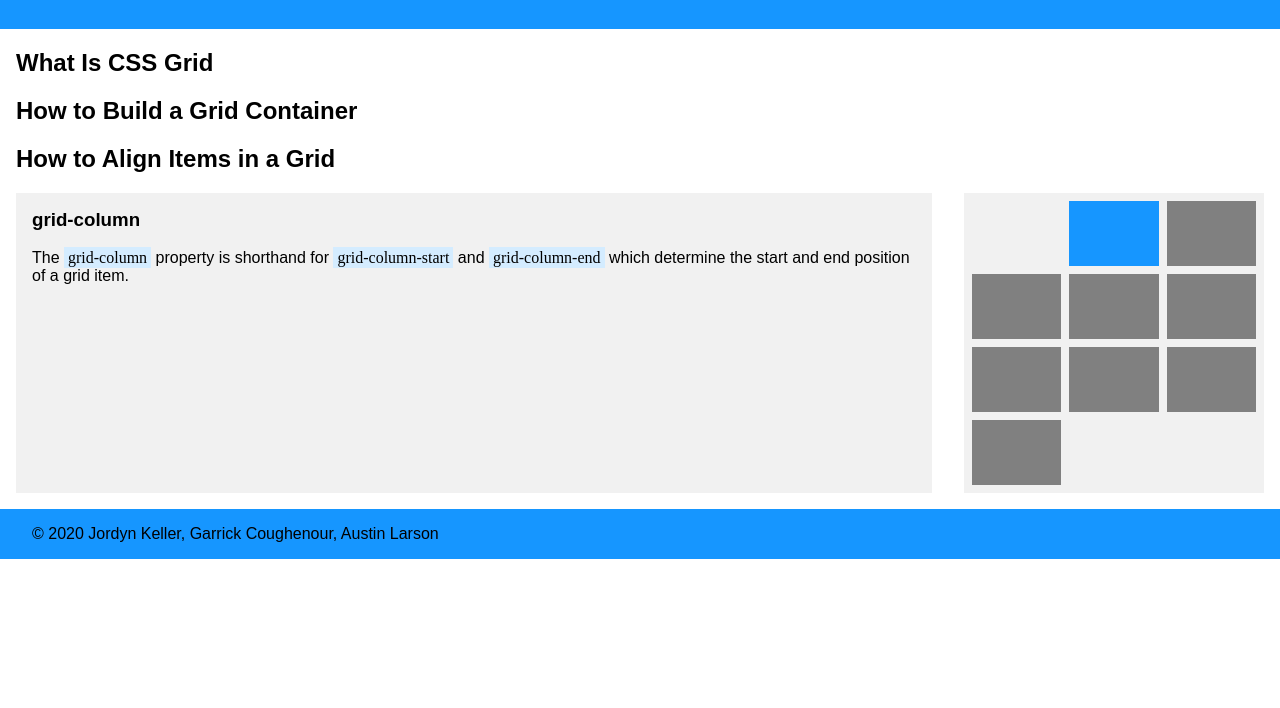
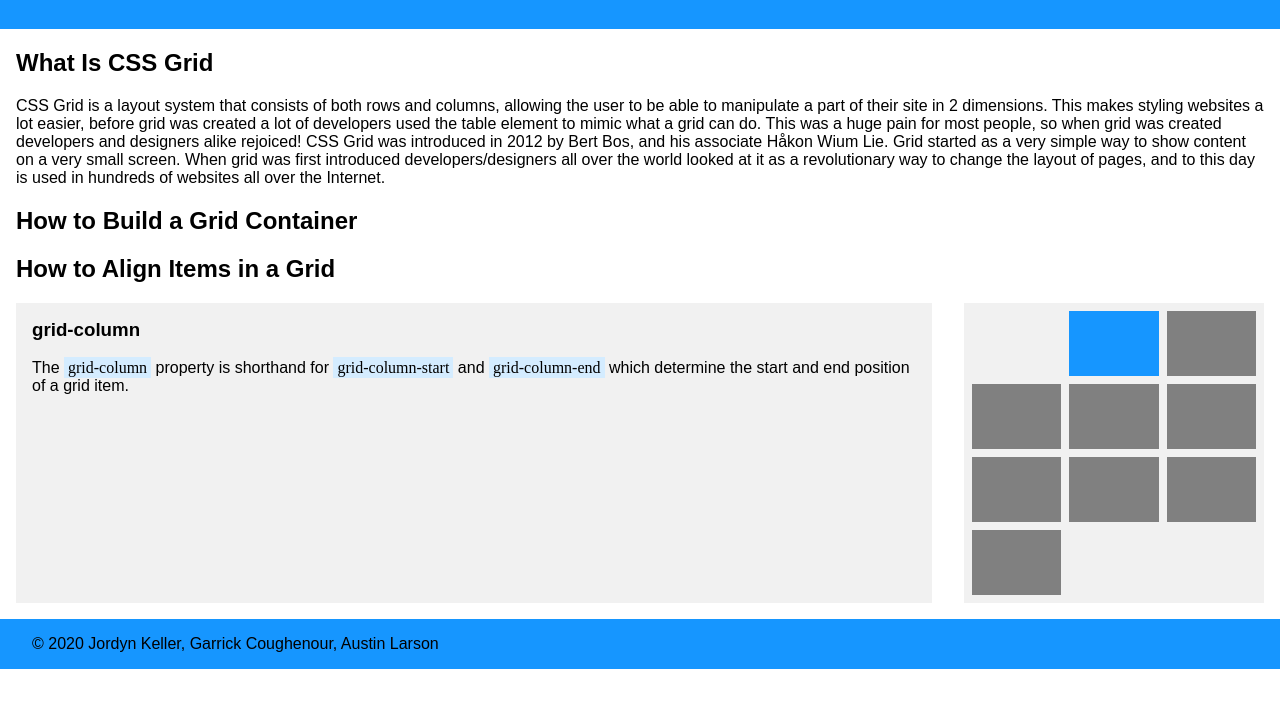
Before and after one commit to jordynkeller/Grid, a plain HTML site: page index.html in a window 1280 px wide. Shown: the part 72-780 px from the top of the page. Drawn offline with Linux system fonts and the light colour scheme.

Commit message:
fill "What Is CSS Grid"

```diff
--- a/index.html
+++ b/index.html
@@ -14,6 +14,7 @@
     <main class="max-width">
         <article>
             <h2>What Is CSS Grid</h2>
+            CSS Grid is a layout system that consists of both rows and columns, allowing the user to be able to manipulate a part of their site in 2 dimensions. This makes styling websites a lot easier, before grid was created a lot of developers used the table element to mimic what a grid can do. This was a huge pain for most people, so when grid was created developers and designers alike rejoiced! CSS Grid was introduced in 2012 by Bert Bos, and his associate Håkon Wium Lie. Grid started as a very simple way to show content on a very small screen. When grid was first introduced developers/designers all over the world looked at it as a revolutionary way to change the layout of pages, and to this day is used in hundreds of websites all over the Internet.
         </article>
 
         <article>
```
